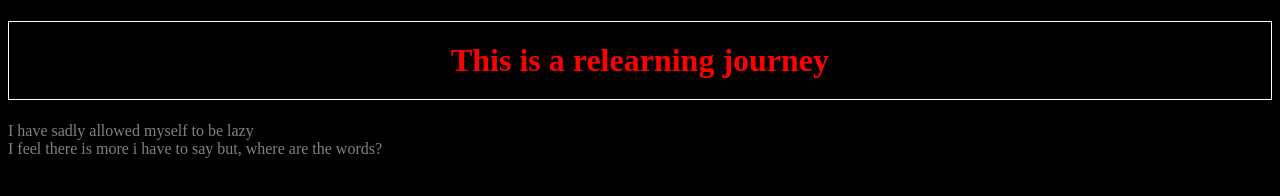
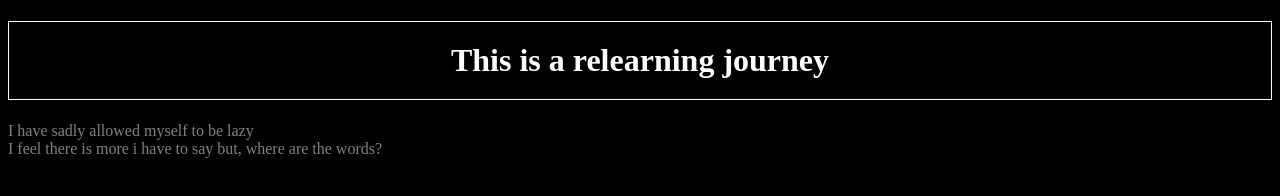
Before and after one commit to Agboso/MyCallSample, a plain HTML site: page new/new.html in a window 1280 px wide. Drawn offline with Linux system fonts and the light colour scheme.

Commit message:
Color Change

```diff
--- a/new/new.html
+++ b/new/new.html
@@ -9,7 +9,7 @@
  padding: 20px}
  </style>
 <body>
-  <h1 style="color:red;", align="center">This is a relearning journey</h1>
+  <h1 style="color:white;", align="center">This is a relearning journey</h1>
   <p style="color:grey"> I have sadly allowed myself to be lazy</br>
   I feel there is more i have to say but, where are the words?</p>
 </body>
```
